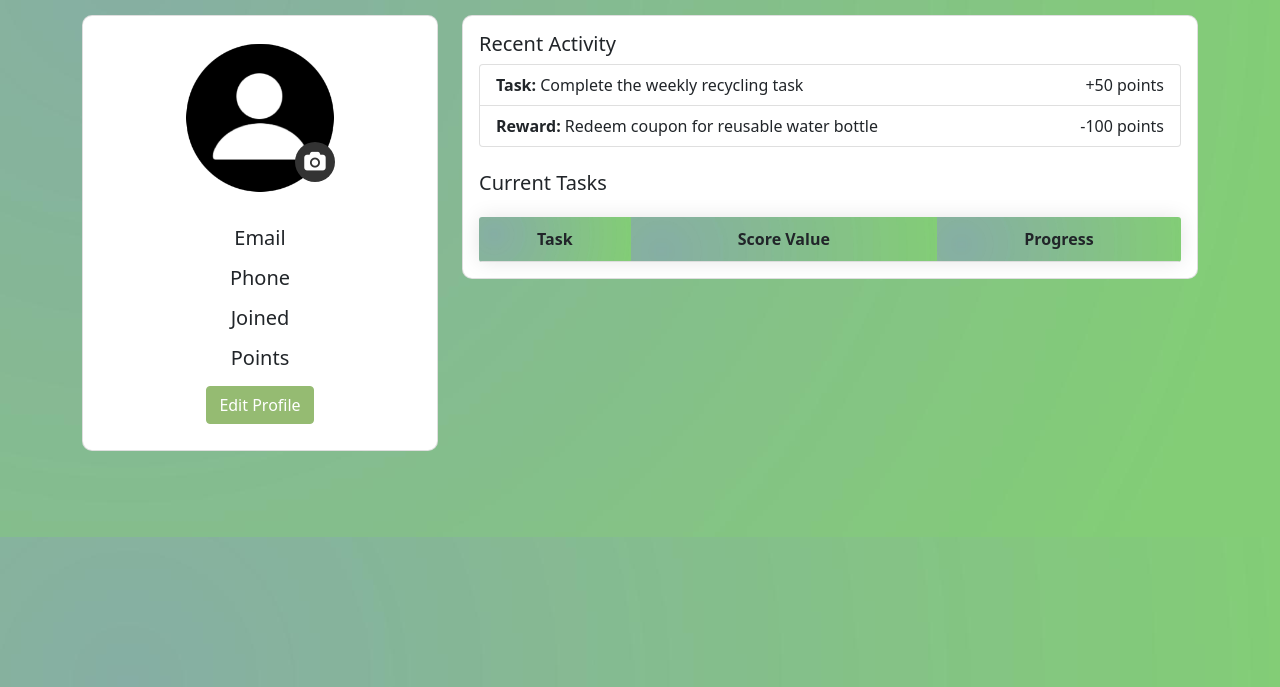
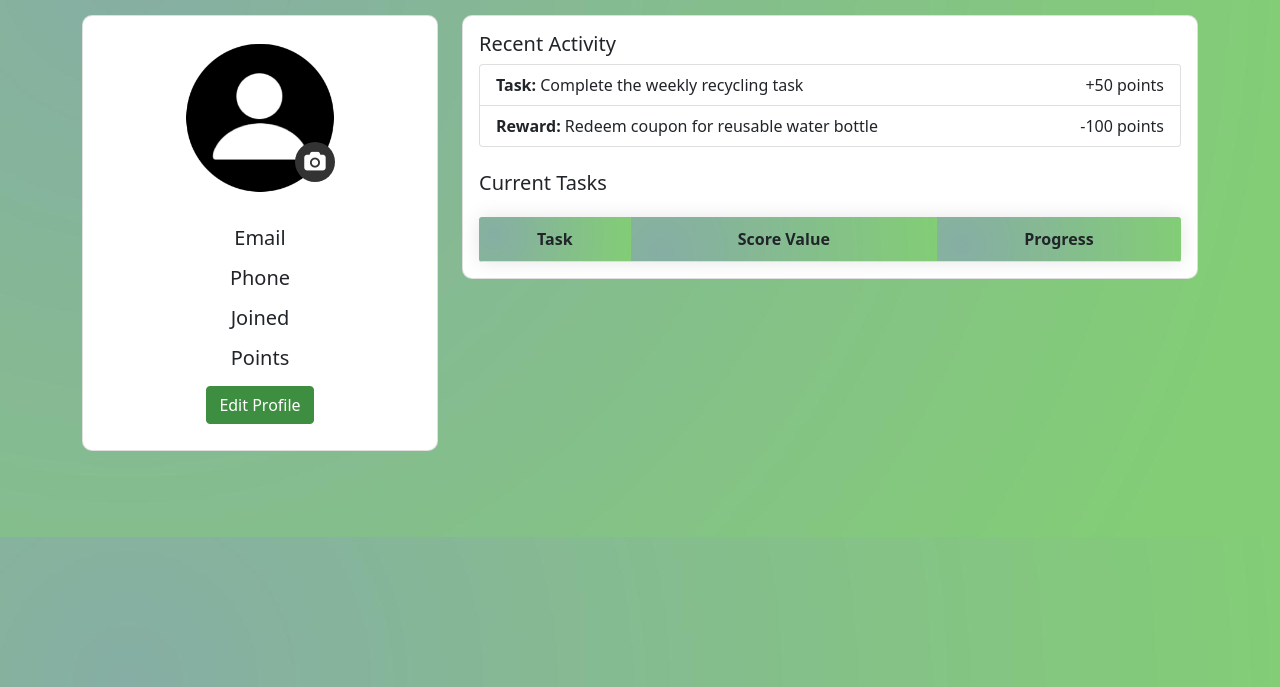
Before and after one commit to gdcho/ecocentives, a website: page app/html/profile.html in a window 1280 px wide. In both pictures the pointer is over the button "Edit Profile". Shown: the part 113-800 px from the top of the page. Drawn offline with nearby package versions, Linux system fonts and the light colour scheme; no server answers.

Commit message:
Buttons all the same colour - Gin

```diff
--- a/app/html/profile.html
+++ b/app/html/profile.html
@@ -61,7 +61,6 @@
     />
     <link rel="shortcut icon" href="/img/favicon.ico" />
     <link href="/css/profile.css" rel="stylesheet" type="text/css" />
-    <link href="/css/style.css" rel="stylesheet" type="text/css" />
   </head>
 
   <body>
--- a/public/css/confirmation.css
+++ b/public/css/confirmation.css
@@ -27,7 +27,7 @@ p {
 
 .btn {
   margin-bottom: 10px;
-  background-color: black;
+  background-color: #4caf50;
 }
 
 .btn:hover {
--- a/public/css/main.css
+++ b/public/css/main.css
@@ -18,6 +18,7 @@ body {
   flex-direction: column;
   justify-content: center;
   max-width: 1000px;
+  margin-left: 28px;
 }
 
 .points-container {
@@ -25,6 +26,7 @@ body {
   flex-direction: column;
   justify-content: center;
   max-width: 400px;
+  margin-left: 28px;
 }
 
 .leaderboard-container {
--- a/public/css/profile.css
+++ b/public/css/profile.css
@@ -11,12 +11,12 @@ h1 {
 
 .btn {
   margin-bottom: 10px;
-  background-color: black;
+  background-color: #4caf50;
 }
 
 .btn:hover {
-  background-color: #95bb72;
-  border-color: #95bb72;
+  background-color: #3e8e41;
+  border-color: #3e8e41;
 }
 
 .card {
--- a/public/css/redemption.css
+++ b/public/css/redemption.css
@@ -19,10 +19,10 @@ form {
 }
 
 .btn-primary {
-  background-color: black;
+  background-color: #4caf50;
 }
 
 .btn-primary:hover {
-  background-color: #95bb72;
-  border-color: #95bb72;
+  background-color: #3e8e41;
+  border-color: #3e8e41;
 }
--- a/public/css/rewards.css
+++ b/public/css/rewards.css
@@ -58,7 +58,7 @@ h1 {
   margin-bottom: 20px;
   padding: 10px 20px;
   border: none;
-  background-color: black;
+  background-color: #4caf50;
   color: white;
   font-size: 16px;
   border-radius: 5px;
@@ -66,6 +66,6 @@ h1 {
 }
 
 .redeem-btn:hover {
-  background-color: #95bb72;
-  border-color: #95bb72;
+  background-color: #3e8e41;
+  border-color: #3e8e41;
 }
```
